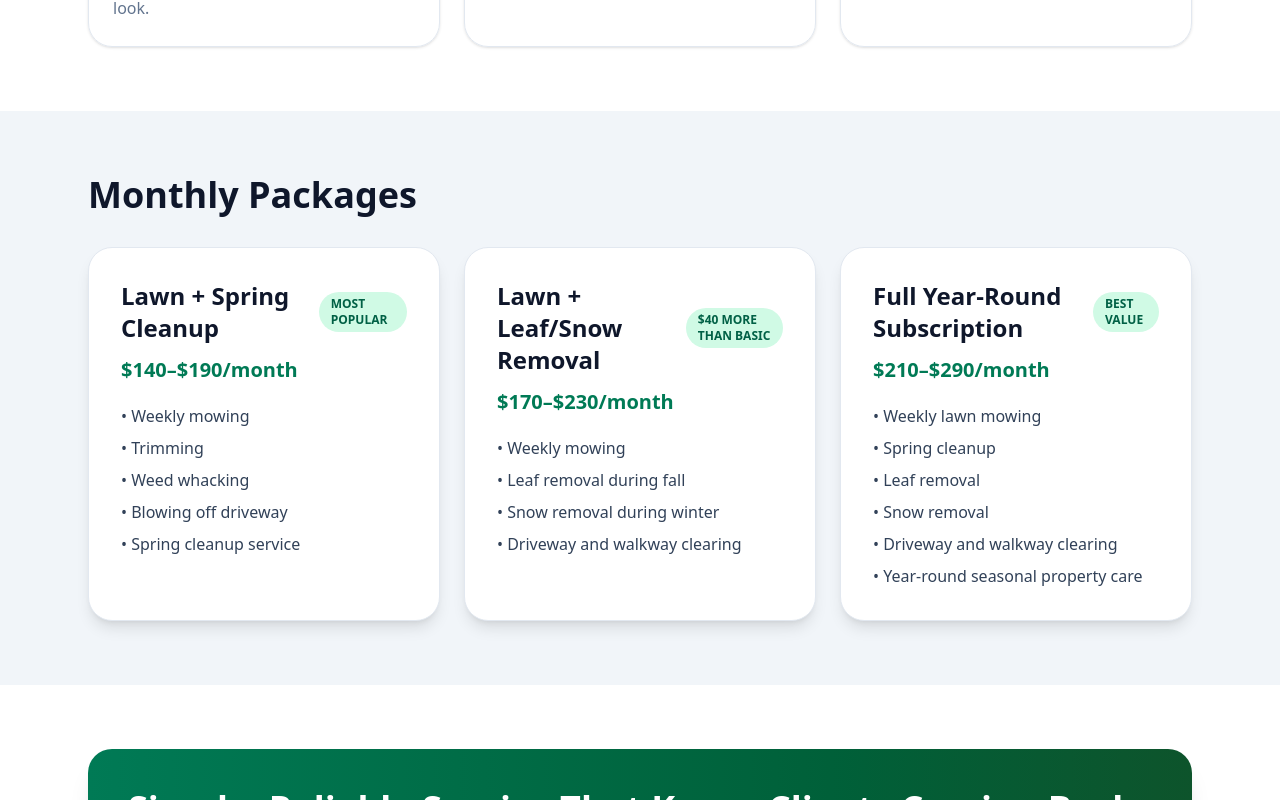
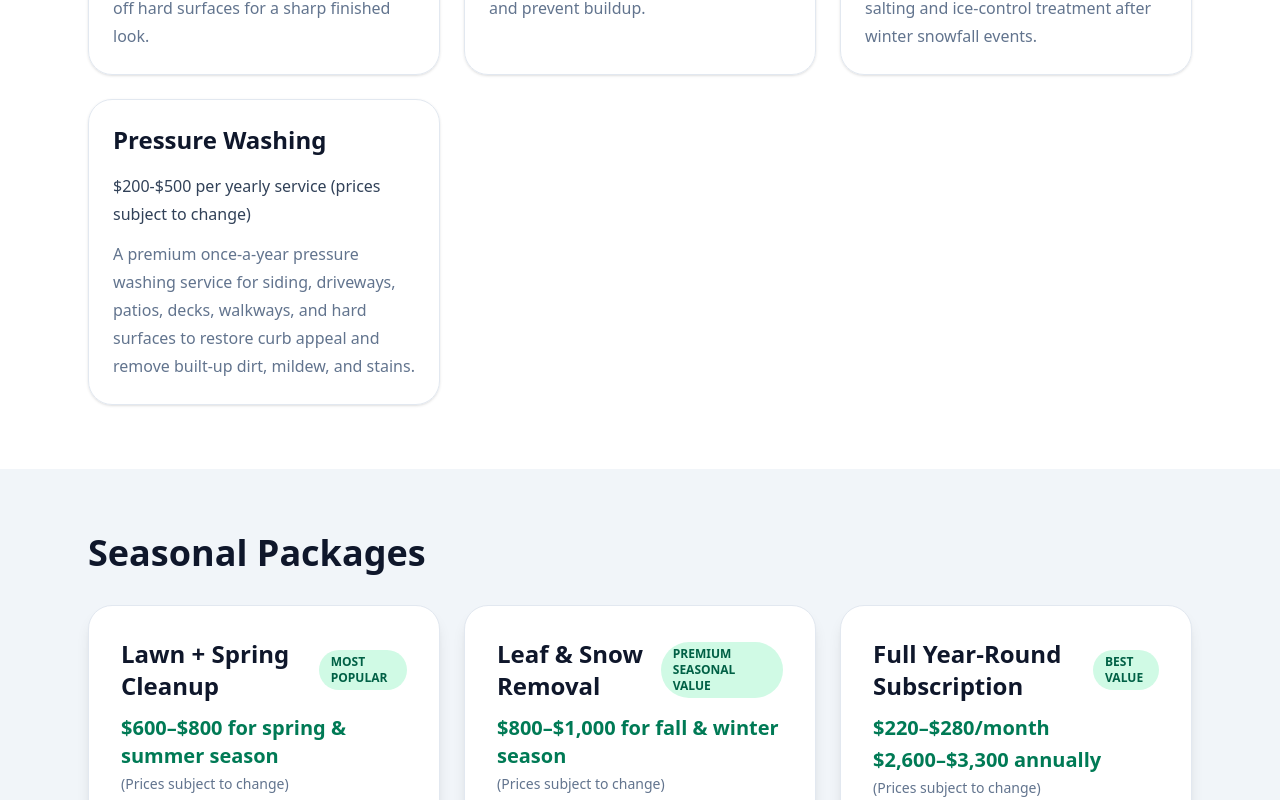
Before and after one commit to robertlacross85-tech/Great-lakes-outdoor-care, a Next.js app: page / in a window 1280 px wide. Shown: the part 960-1760 px from the top of the page. Built offline with nearby package versions, Linux system fonts and the light colour scheme.

Commit message:
Update service pricing and package descriptions

```diff
--- a/app/page.tsx
+++ b/app/page.tsx
@@ -1,29 +1,31 @@
 export default function GreatLakesOutdoorCareSite() {
   const phones = ["517-994-8516", "616-902-8941", "989-640-5579"];
   const pricing = [
-    ["Lawn Mowing", "$110-$160/month (subject to change)", "Includes weekly mowing, clean line trimming, weed whacking, and blowing off hard surfaces for a sharp finished look."],
-    ["Leaf Removal", "$150-$275/month (subject to change)", "Fast seasonal cleanup for yards and walkways to keep the property clean and prevent buildup."],
-    ["Snow Removal", "$90-$150/month (subject to change)", "Reliable winter clearing with walkway attention and consistent service after snowfall."],
+    ["Lawn Care", "$120-$200/month (prices subject to change)", "Includes weekly mowing, clean line trimming, weed whacking, and blowing off hard surfaces for a sharp finished look."],
+    ["Leaf Removal", "$140-$230/month (prices subject to change)", "Fast seasonal cleanup for yards and walkways to keep the property clean and prevent buildup."],
+    ["Snow Removal", "$150-$240/month (prices subject to change)", "Reliable snow removal with driveway and walkway clearing, plus professional salting and ice-control treatment after winter snowfall events."],
+    ["Pressure Washing", "$200-$500 per yearly service (prices subject to change)", "A premium once-a-year pressure washing service for siding, driveways, patios, decks, walkways, and hard surfaces to restore curb appeal and remove built-up dirt, mildew, and stains."],
   ];
 
   const packages = [
     {
       title: "Lawn + Spring Cleanup",
-      price: "$140–$190/month",
+      price: "$600–$800 for spring & summer season",
       badge: "Most Popular",
-      items: ["Weekly mowing", "Trimming", "Weed whacking", "Blowing off driveway", "Spring cleanup service"],
+      items: ["Full spring cleanup and debris removal", "First-cut lawn prep and weekly mowing visits", "Routine trimming around edges and beds", "Detailed weed whacking around fences and trees", "Driveway, patio, and walkway blowing after each visit"],
     },
     {
-      title: "Lawn + Leaf/Snow Removal",
-      price: "$170–$230/month",
-      badge: "$40 more than Basic",
-      items: ["Weekly mowing", "Leaf removal during fall", "Snow removal during winter", "Driveway and walkway clearing"],
+      title: "Leaf & Snow Removal",
+      price: "$800–$1,000 for fall & winter season",
+      badge: "Premium Seasonal Value",
+      items: ["Complete fall leaf cleanup and haul-away", "Detailed leaf blowouts for beds and walkways", "Snow removal after winter snowfall events", "Driveway and main walkway clearing", "Professional salting and ice-control treatment for entryways and high-traffic walk areas"],
     },
     {
       title: "Full Year-Round Subscription",
-      price: "$210–$290/month",
+      price: "$220–$280/month",
       badge: "Best Value",
-      items: ["Weekly lawn mowing", "Spring cleanup", "Leaf removal", "Snow removal", "Driveway and walkway clearing", "Year-round seasonal property care"],
+      annualPrice: "$2,600–$3,300 annually",
+      items: ["Weekly lawn mowing during growing season", "Full spring cleanup and first-cut prep", "Routine trimming, edging, and weed whacking", "Hard-surface cleanup after each service visit", "Complete fall leaf cleanup and haul-away", "Snow removal after winter snowfall events", "Priority driveway, walkway, and entry clearing", "Professional winter salting and ice-control treatment for driveways and walkways", "Discounted annual pressure washing for siding, driveways, and patios"],
     },
   ];
 
@@ -52,8 +54,8 @@ export default function GreatLakesOutdoorCareSite() {
               <ul className="space-y-3 text-slate-100">
                 <li>✔ Reliable weekly service</li>
                 <li>✔ Premium professional presentation that builds trust</li>
-                <li>✔ Straightforward monthly pricing</li>
-                <li>✔ Year-round subscriptions that keep clients locked in</li>
+                <li>✔ Straightforward seasonal pricing</li>
+                <li>✔ Flexible 4-season plans that keep properties covered year-round</li>
                 <li>✔ Fast phone response and local trust</li>
               </ul>
             </div>
@@ -76,7 +78,7 @@ export default function GreatLakesOutdoorCareSite() {
 
       <section className="bg-slate-100">
         <div className="max-w-6xl mx-auto px-6 py-16">
-          <h2 className="text-4xl font-black mb-8">Monthly Packages</h2>
+          <h2 className="text-4xl font-black mb-8">Seasonal Packages</h2>
           <div className="grid lg:grid-cols-3 gap-6">
             {packages.map((pkg) => (
               <div key={pkg.title} className="rounded-3xl bg-white p-8 shadow-lg border border-slate-200">
@@ -87,6 +89,10 @@ export default function GreatLakesOutdoorCareSite() {
                   </span>
                 </div>
                 <p className="mt-3 text-xl font-semibold text-emerald-700">{pkg.price}</p>
+                {pkg.annualPrice && (
+                  <p className="mt-1 text-xl font-semibold text-emerald-700">{pkg.annualPrice}</p>
+                )}
+                <p className="mt-1 text-sm text-slate-500">(Prices subject to change)</p>
                 <ul className="mt-5 space-y-2 text-slate-700">
                   {pkg.items.map((item) => (
                     <li key={item}>• {item}</li>
@@ -160,7 +166,7 @@ export default function GreatLakesOutdoorCareSite() {
             <p className="font-semibold text-white">Business Email</p>
             <p className="text-slate-300">greatlakesoutdoorcare@gmail.com</p>
             <p className="mt-4 text-sm text-slate-500">
-              Located in Michigan and proudly serving Ionia County with dependable monthly lawn, leaf, and snow service plans.
+              Located in Michigan and proudly serving Ionia County with dependable seasonal lawn, leaf, and snow service plans.
             </p>
           </div>
         </div>
```
